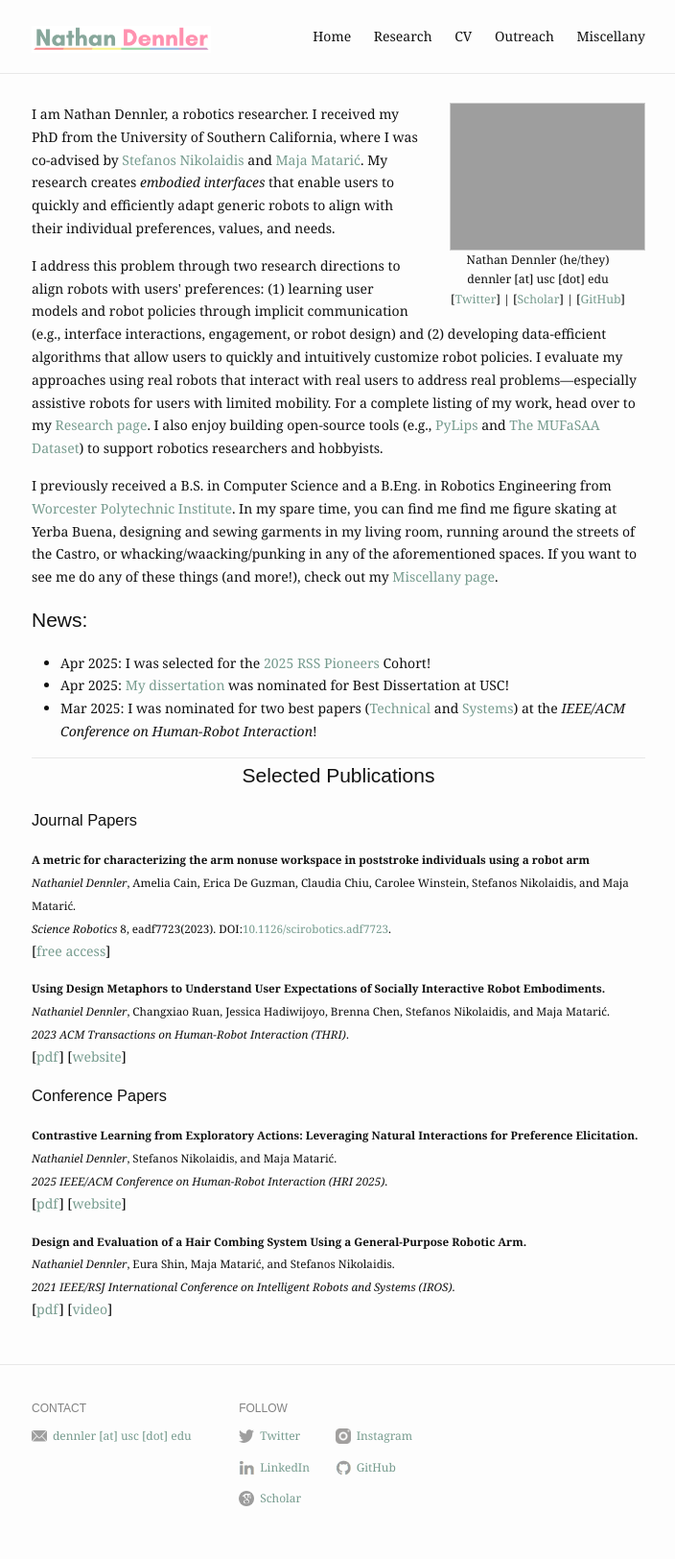
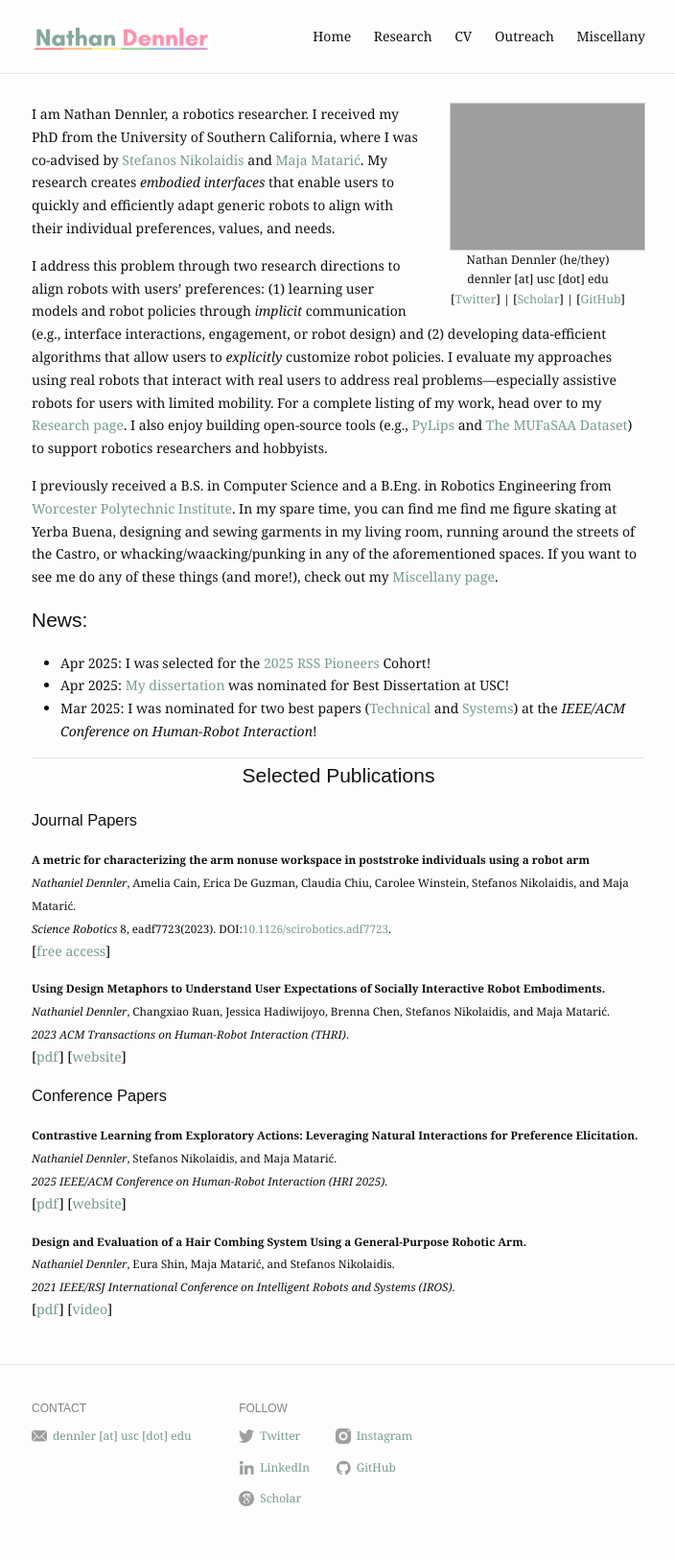
Before and after one commit to ndennler/ndennler.github.io, a Jekyll site: the page built from index.md, in a window 1280 px wide. Shown: the whole page at 96% size, without its empty margins (287-991 px from the left). Built offline with Jekyll 4.4.1, drawn with Linux system fonts in a browser that asks for light colours.

Commit message:
Update index.md

```diff
--- a/index.md
+++ b/index.md
@@ -9,9 +9,7 @@
   I am Nathan Dennler, a robotics researcher. I received my PhD from the University of Southern California, where I was co-advised by <a href="https://stefanosnikolaidis.net/">Stefanos Nikolaidis</a> and <a href="http://maja-mataric.web.app">Maja Matarić</a>. My research creates _embodied interfaces_ that enable users to quickly and efficiently adapt generic robots to align with their individual preferences, values, and needs.
 
 
-<p>
-  I address this problem through two research directions to align robots with users' preferences: (1) learning user models and robot policies through implicit communication (e.g., interface interactions, engagement, or robot design) and (2) developing data-efficient algorithms that allow users to quickly and intuitively customize robot policies. I evaluate my approaches using real robots that interact with real users to address real problems—especially assistive robots for users with limited mobility. For a complete listing of my work, head over to my <a href="/research">Research page</a>. I also enjoy building open-source tools (e.g., <a href="https://pylips.readthedocs.io/en/latest/">PyLips</a> and <a href="https://interaction-lab.github.io/robot-metaphors/">The MUFaSAA Dataset</a>) to support robotics researchers and hobbyists.
-</p>
+  I address this problem through two research directions to align robots with users' preferences: (1) learning user models and robot policies through *implicit* communication (e.g., interface interactions, engagement, or robot design) and (2) developing data-efficient algorithms that allow users to *explicitly* customize robot policies. I evaluate my approaches using real robots that interact with real users to address real problems—especially assistive robots for users with limited mobility. For a complete listing of my work, head over to my <a href="/research">Research page</a>. I also enjoy building open-source tools (e.g., <a href="https://pylips.readthedocs.io/en/latest/">PyLips</a> and <a href="https://interaction-lab.github.io/robot-metaphors/">The MUFaSAA Dataset</a>) to support robotics researchers and hobbyists.
 
 <p>
   I previously received a B.S. in Computer Science and a B.Eng. in Robotics Engineering from <a href="https://www.wpi.edu/">Worcester Polytechnic Institute</a>. In my spare time, you can find me find me figure skating at Yerba Buena, designing and sewing garments in my living room, running around the streets of the Castro, or whacking/waacking/punking in any of the aforementioned spaces. If you want to see me do any of these things (and more!), check out my <a href="/miscellany">Miscellany page</a>.
```
